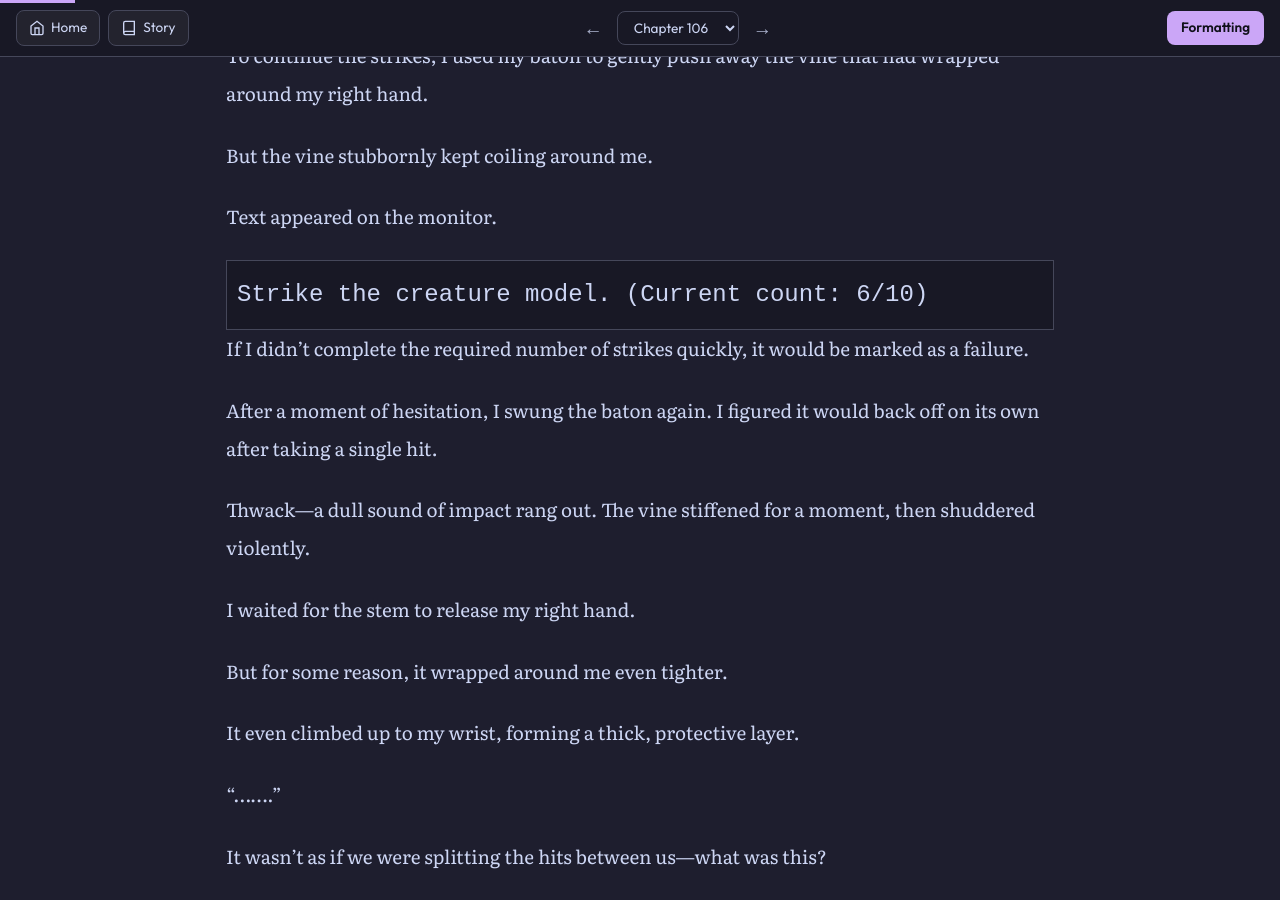
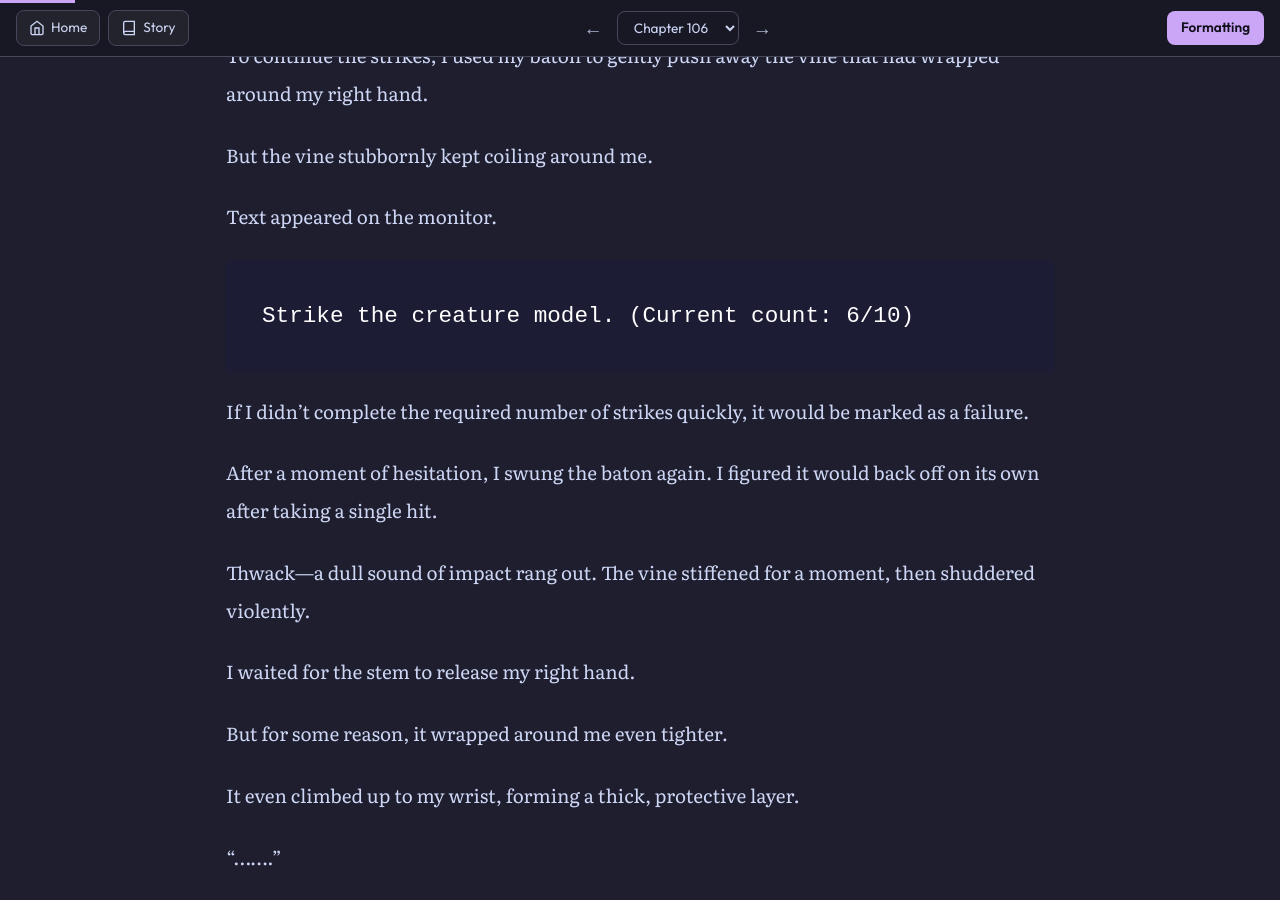
Before and after one commit to soleumn/soleumn.github.io, a Jekyll site: the page built from _chapters/eoshinki/ch106.md, in a window 1280 px wide and 900 px high, scrolled down 791 px. Built offline with Jekyll 4.4.1, drawn with Linux system fonts in a browser that asks for light colours; some web fonts are replaced; comment, search, counter and statistics services are not loaded.

Commit message:
Update ch106.md

```diff
--- a/_chapters/eoshinki/ch106.md
+++ b/_chapters/eoshinki/ch106.md
@@ -27,7 +27,7 @@
 
 Text appeared on the monitor.
 
-<div class='f-workbench' style="background-color: var(--bg-card) !important; border: 1px solid var(--borda-suave); font-size: 1.5rem !important; padding: 10px !important; margin: 0 !important;">
+<div class='caixajogo' style="font-family:'Workbench',monospace !important; font-size: 1.2em !important;">
 Strike the creature model. (Current count: 6/10)
 </div>
 
@@ -85,7 +85,7 @@
 
 Seeming to like the feel of my embrace, the vine plant shifted and settled into a position that was more comfortable for itself.
 
-<div class='f-workbench' style="background-color: var(--bg-card) !important; border: 1px solid var(--borda-suave); font-size: 1.5rem !important; padding: 10px !important; margin: 0 !important;">
+<div class='caixajogo' style="font-family:'Workbench',monospace !important; font-size: 1.2em !important;">
 Let’s move to the next room and meet Neo.
 </div>
 
@@ -143,13 +143,13 @@
 
 A glass vial filled with neon-green liquid appeared on the screen.
 
-<div class='f-workbench' style="background-color: var(--bg-card) !important; border: 1px solid var(--borda-suave); font-size: 1.5rem !important; padding: 10px !important; margin: 0 !important;">
+<div class='caixajogo' style="font-family:'Workbench',monospace !important; font-size: 1.2em !important;">
 This is a fuel harvested from creatures.<br>It is called Neo.
 </div>
 
 The vial slowly rotated on the screen. After the container rotated enough to clearly reveal the neon-green liquid inside, words appeared.
 
-<div class='f-workbench' style="background-color: var(--bg-card) !important; border: 1px solid var(--borda-suave); font-size: 1.5rem !important; padding: 10px !important; margin: 0 !important;">
+<div class='caixajogo' style="font-family:'Workbench',monospace !important; font-size: 1.2em !important;">
 Neo is a resource of limitless potential—a foundation provided by God for a new era of humanity.
 </div>
 
@@ -163,7 +163,7 @@
 
 Had I not known the true nature of “Neo,” I might have been moved as well.
 
-<div class='f-workbench' style="background-color: var(--bg-card) !important; border: 1px solid var(--borda-suave); font-size: 1.5rem !important; padding: 10px !important; margin: 0 !important;">
+<div class='caixajogo' style="font-family:'Workbench',monospace !important; font-size: 1.2em !important;">
 Currently, there is only one way to produce Neo.<br>That is to enlist the cooperation of Creatures.<br>Humanity and Creatures have built a positive relationship based on mutual cooperation.
 </div>
 
@@ -171,7 +171,7 @@
 
 Then, suddenly, the image shattered.
 
-<div class='f-workbench' style="background-color: var(--bg-card) !important; border: 1px solid var(--borda-suave); font-size: 1.5rem !important; padding: 10px !important; margin: 0 !important;">
+<div class='caixajogo' style="font-family:'Workbench',monospace !important; font-size: 1.2em !important;">
 However, there is no need to treat even the most heinous criminals as sentient beings.
 </div>
 
@@ -181,7 +181,7 @@
 
 In these illustrations, the Creatures were depicted as grotesque monsters, while the humans—drawn with cute features—were portrayed as purely innocent victims.
 
-<div class='f-workbench' style="background-color: var(--bg-card) !important; border: 1px solid var(--borda-suave); font-size: 1.5rem !important; padding: 10px !important; margin: 0 !important;">
+<div class='caixajogo' style="font-family:'Workbench',monospace !important; font-size: 1.2em !important;">
 They must pay the price for their sins.<br>Extracting Neo from criminal Creatures is akin to recycling waste.
 </div>
 
@@ -189,7 +189,7 @@
 
 Since it lacked vision—even if it could sense touch—it didn’t have to witness that utter nonsense.
 
-<div class='f-workbench' style="background-color: var(--bg-card) !important; border: 1px solid var(--borda-suave); font-size: 1.5rem !important; padding: 10px !important; margin: 0 !important;">
+<div class='caixajogo' style="font-family:'Workbench',monospace !important; font-size: 1.2em !important;">
 Neo is an essential fuel for us prison guards.<br>To deal with heinous criminals, guards have been equipped with advanced physical bodies.<br>Neo is required to maintain these augmented bodies.
 </div>
 
@@ -197,7 +197,7 @@
 
 Resting atop the pillar was a glass vial containing the Neo I had just seen on the screen.
 
-<div class='f-workbench' style="background-color: var(--bg-card) !important; border: 1px solid var(--borda-suave); font-size: 1.5rem !important; padding: 10px !important; margin: 0 !important;">
+<div class='caixajogo' style="font-family:'Workbench',monospace !important; font-size: 1.2em !important;">
 Neo has been prepared for the new guard.<br>Consume the Neo immediately.
 </div>
 
@@ -227,7 +227,7 @@
 
 As if on cue, the sound of loud applause erupted from the screen.
 
-<div class='f-workbench' style="background-color: var(--bg-card) !important; border: 1px solid var(--borda-suave); font-size: 1.5rem !important; padding: 10px !important; margin: 0 !important;">
+<div class='caixajogo' style="font-family:'Workbench',monospace !important; font-size: 1.2em !important;">
 Neo consumption complete.
 </div>
 
@@ -241,7 +241,7 @@
 
 My right hand was back to normal.
 
-<div class='f-workbench' style="background-color: var(--bg-card) !important; border: 1px solid var(--borda-suave); font-size: 1.5rem !important; padding: 10px !important; margin: 0 !important;">
+<div class='caixajogo' style="font-family:'Workbench',monospace !important; font-size: 1.2em !important;">
 The first ‘Basic Knowledge’ training session has concluded.<br>Let’s move to the next room and begin the second training session.
 </div>
 
@@ -281,7 +281,7 @@
 
 Clutching the mass of vines to my arm, I took a slow, deep breath and moved into the next room.
 
-<div class='f-workbench' style="background-color: var(--bg-card) !important; border: 1px solid var(--borda-suave); font-size: 1.5rem !important; padding: 10px !important; margin: 0 !important;">
+<div class='caixajogo' style="font-family:'Workbench',monospace !important; font-size: 1.2em !important;">
 The second training session is ‘practical training.’
 </div>
 
@@ -291,15 +291,15 @@
 
 The ring, encircled by heavy chains instead of ropes, had a bleak, grim atmosphere.
 
-<div class='f-workbench' style="background-color: var(--bg-card) !important; border: 1px solid var(--borda-suave); font-size: 1.5rem !important; padding: 10px !important; margin: 0 !important;">
+<div class='caixajogo' style="font-family:'Workbench',monospace !important; font-size: 1.2em !important;">
 In the first training session, the trainee known as ‘Little Lamb’ demonstrated excellent results.<br>Now, let’s learn in greater detail how to reprogram the minds of these creatures.
 </div>
 
-<div class='f-workbench' style="background-color: var(--bg-card) !important; border: 1px solid var(--borda-suave); font-size: 1.5rem !important; padding: 10px !important; margin: 0 !important;">
+<div class='caixajogo' style="font-family:'Workbench',monospace !important; font-size: 1.2em !important;">
 Here, you will face virtual holographic versions of all the creatures currently held in the prison.<br>First, we will engage each creature, and then we will study their specific weaknesses and the methods to subdue them.
 </div>
 
-<div class='f-workbench' style="background-color: var(--bg-card) !important; border: 1px solid var(--borda-suave); font-size: 1.5rem !important; padding: 10px !important; margin: 0 !important;">
+<div class='caixajogo' style="font-family:'Workbench',monospace !important; font-size: 1.2em !important;">
 Trainee Little Lamb, please step into the ring when you are ready.
 </div>
 
@@ -345,13 +345,13 @@
 
 Amidst the roar of the crowd, text flashed onto the screen.
 
-<div class='f-workbench' style="background-color: var(--bg-card) !important; border: 1px solid var(--borda-suave); font-size: 1.5rem !important; padding: 10px !important; margin: 0 !important;">
+<div class='caixajogo' style="font-family:'Workbench',monospace !important; font-size: 1.2em !important;">
 Creatures to be faced by the trainee
 </div>
 
 The screen paused briefly before displaying more text.
 
-<div class='f-workbench' style="background-color: var(--bg-card) !important; border: 1px solid var(--borda-suave); font-size: 1.5rem !important; padding: 10px !important; margin: 0 !important;">
+<div class='caixajogo' style="font-family:'Workbench',monospace !important; font-size: 1.2em !important;">
 Introducing Creature Inmates No. 1 through <span class="glitch-static" data-text="No. 13.">No. 13.</span>
 </div>
 
```
